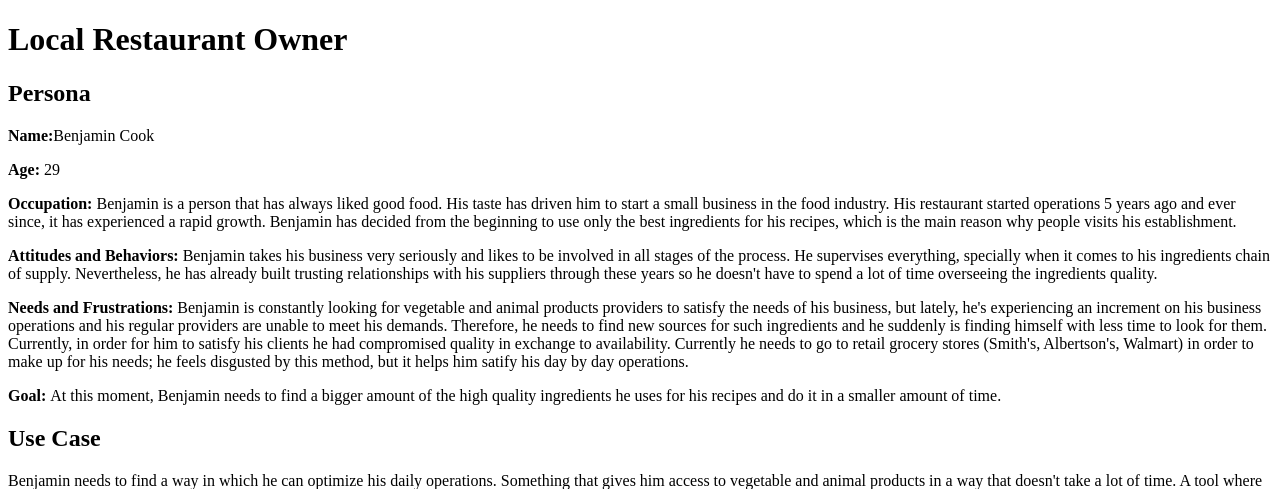
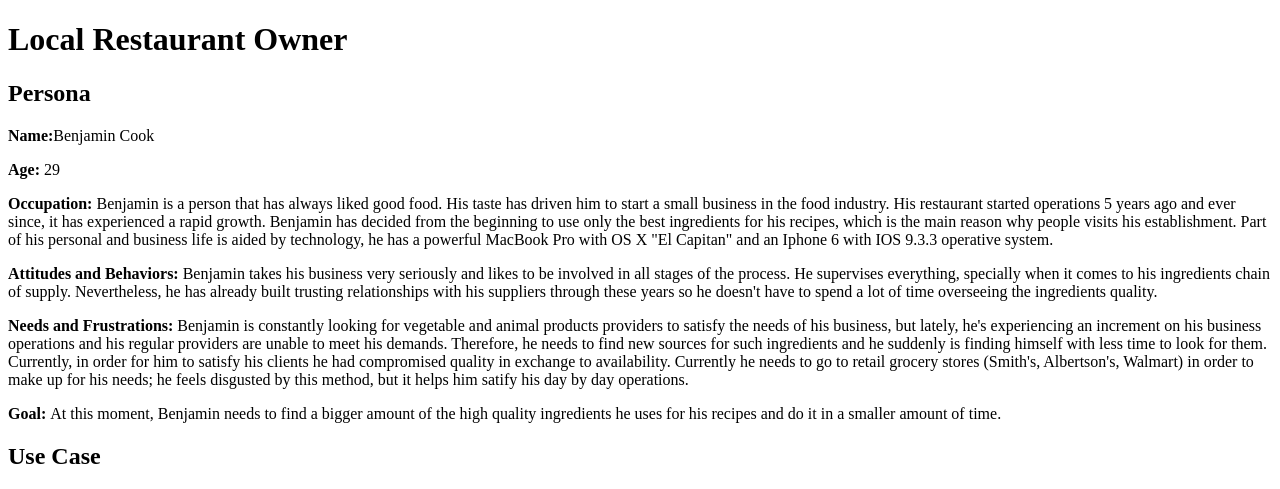
Before and after one commit to ttalcott/roots-n-table, a PHP site: page /localRestaurant.php in a window 1280 px wide. Shown: the top 489 px of the page. Run offline with PHP 8.4, Linux system fonts and the light colour scheme.

Commit message:
added technologyu to persona also

```diff
--- a/epic/localRestaurant.php
+++ b/epic/localRestaurant.php
@@ -12,7 +12,9 @@
 		<p><strong>Occupation: </strong> Benjamin is a person that has always liked good food. His taste has driven him
 			to start a small business in the food industry. His restaurant started operations 5 years ago and ever since,
 			it has experienced a rapid growth. Benjamin has decided from the beginning to use only the best ingredients for
-			his recipes, which is the main reason why people visits his establishment.</p>
+			his recipes, which is the main reason why people visits his establishment. Part of his personal and business
+			life is aided by technology, he has a powerful MacBook Pro with OS X "El Capitan" and an Iphone 6 with IOS
+			9.3.3 operative system.</p>
 		<p><strong> Attitudes and Behaviors: </strong> Benjamin takes his business very seriously and likes to be involved
 			in all stages of the process. He supervises everything, specially when it comes to his ingredients chain of
 			supply. Nevertheless, he has already built trusting relationships with his suppliers through these years so he
```
